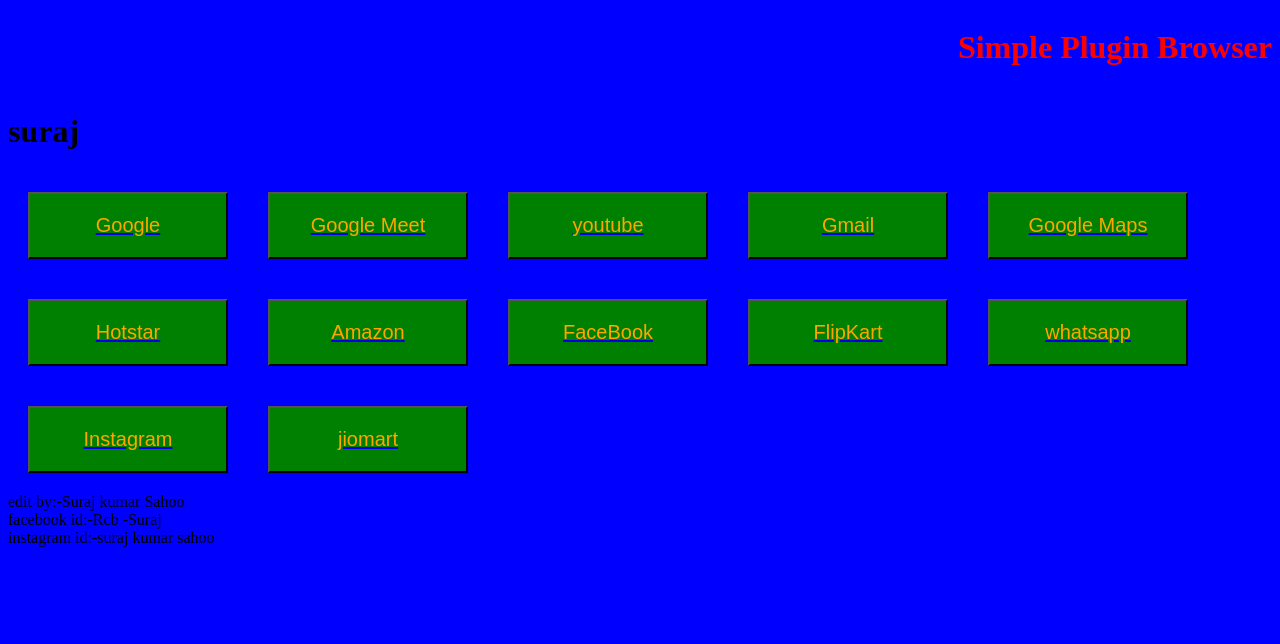
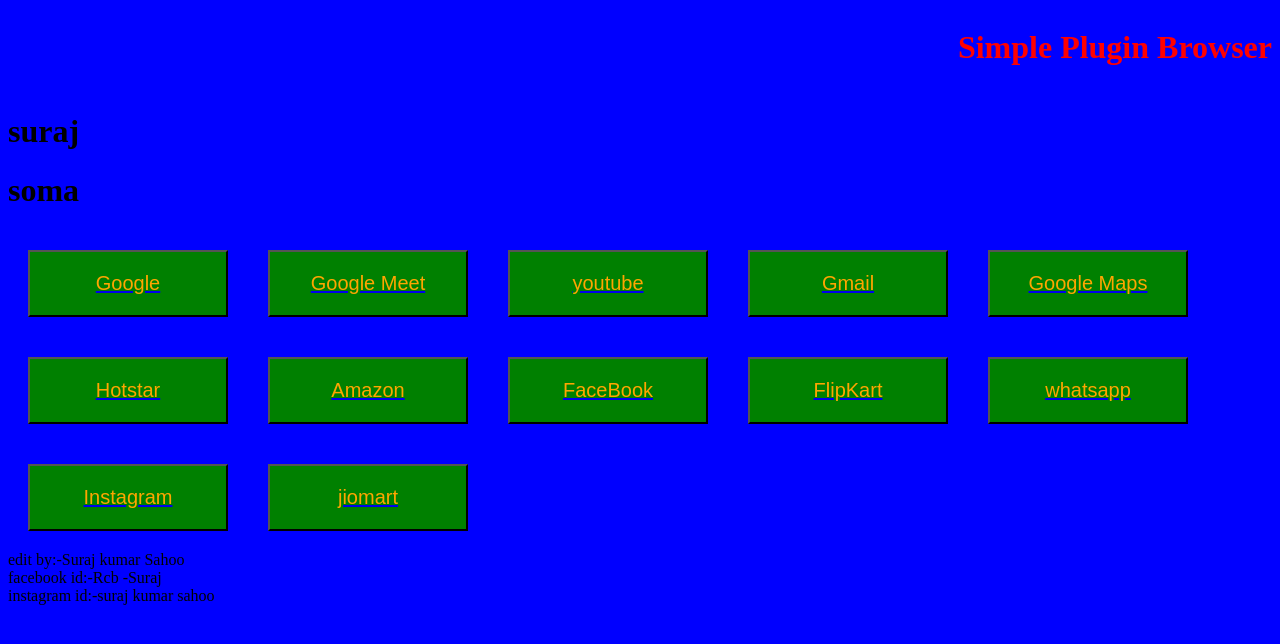
Before and after one commit to hello735/hello735.github.io, a plain HTML site: page index.html in a window 1280 px wide. Drawn offline with Linux system fonts and the light colour scheme.

Commit message:
add a head

```diff
--- a/index.html
+++ b/index.html
@@ -35,6 +35,7 @@
      <marquee behavior=alternate><h1><font color=red><font color=Red>Simple Plugin Browser</font></h1></marquee>
     <body bgcolor="blue">
         <h1>suraj</h1>
+        <h1>soma</h1>
         <div id="container">
             <button><a href=https://www.google.com/><font color=orange>Google</font> </a></button>
             <button><a href="https://meet.google.com/"><font color=orange>Google Meet</font></button>
```
